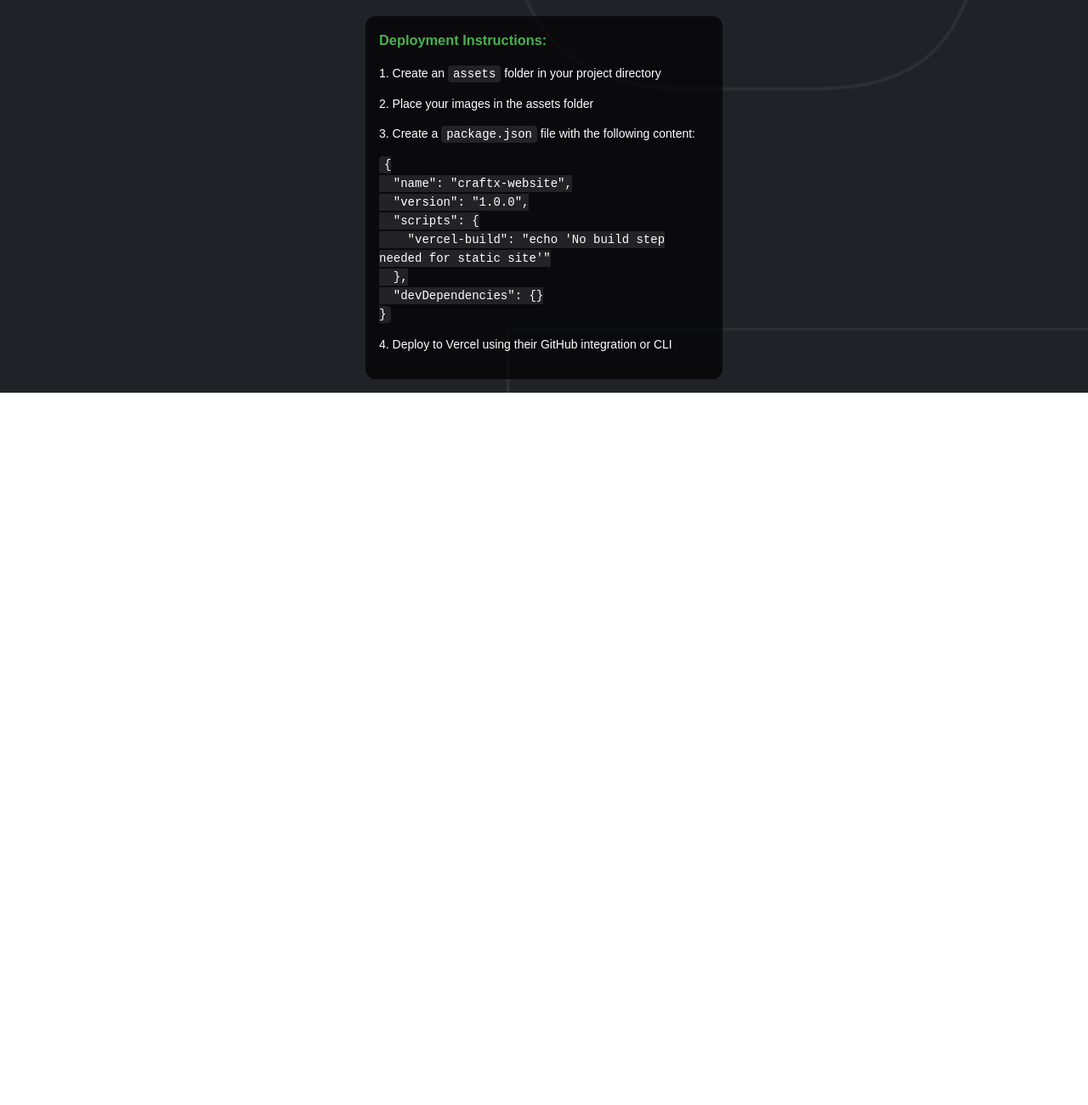
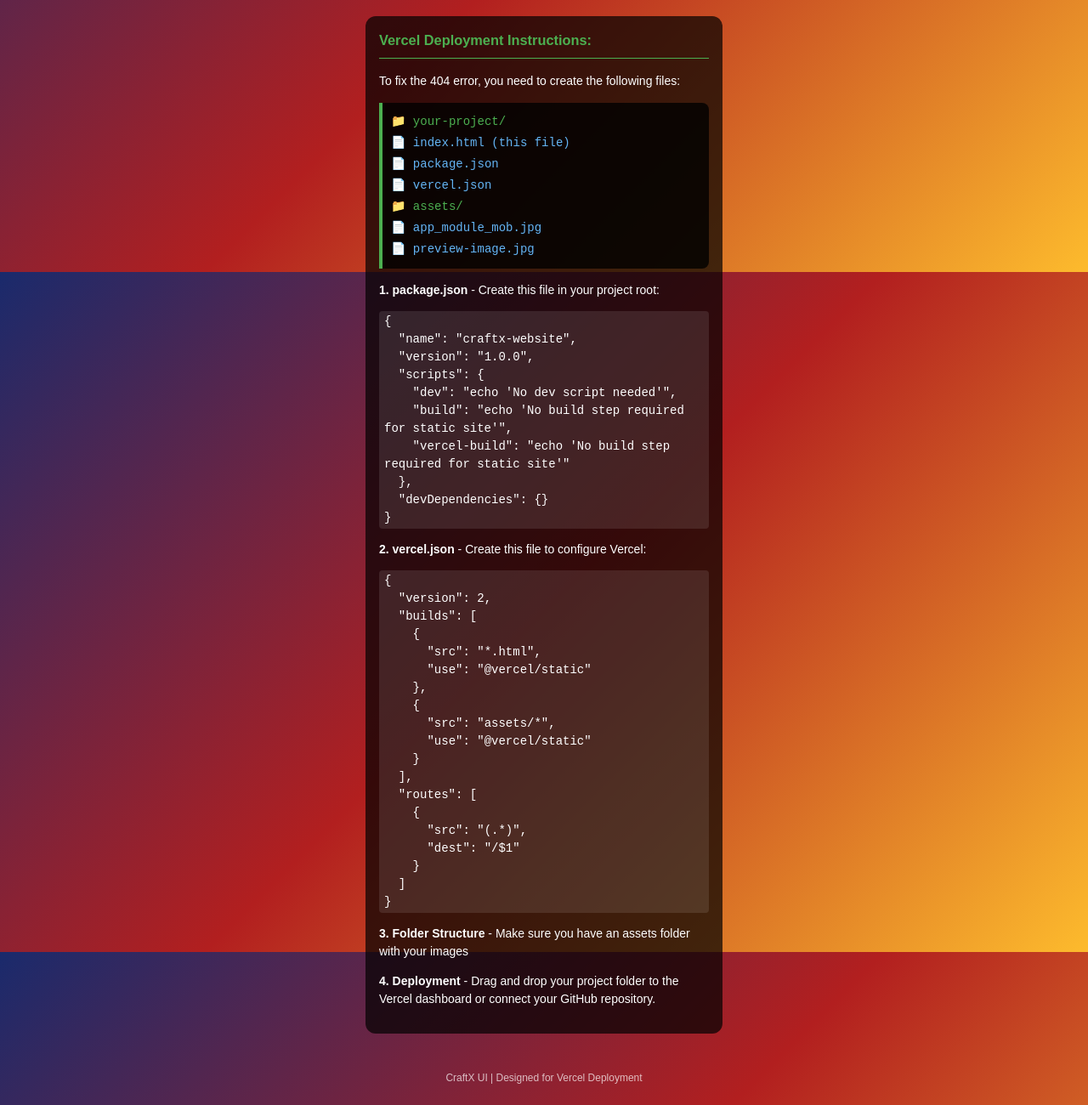
Before and after one commit to LAG-FF/CraftX, a website: page index.html in a window 1280 px wide. Shown: the part 480-1780 px from the top of the page at 85% size. Before the commit the page ends 942 px from the top, so only its background shows below. Drawn offline with Linux system fonts and the light colour scheme.

Commit message:
Update index.html

```diff
--- a/index.html
+++ b/index.html
@@ -8,9 +8,11 @@
         body {
             margin: 0;
             font-family: Arial, sans-serif;
-            background: url("assets/app_module_mob.jpg") no-repeat center center fixed;
+            background: linear-gradient(135deg, #1a2a6c, #b21f1f, #fdbb2d);
             background-size: cover;
+            background-attachment: fixed;
             color: #fff;
+            min-height: 100vh;
         }
 
         .app {
@@ -59,10 +61,14 @@
             background: rgba(0,0,0,0.4);
             font-size: 14px;
             cursor: pointer;
+            transition: all 0.3s ease;
         }
         .tab.active {
             background: rgba(255,255,255,0.2);
             font-weight: bold;
+        }
+        .tab:hover {
+            background: rgba(255,255,255,0.25);
         }
 
         /* Card */
@@ -71,6 +77,7 @@
             border-radius: 16px;
             padding: 16px;
             margin-bottom: 20px;
+            box-shadow: 0 4px 15px rgba(0,0,0,0.3);
         }
         .title {
             text-align: center;
@@ -87,6 +94,13 @@
             justify-content: center;
             font-size: 14px;
             margin-bottom: 12px;
+            overflow: hidden;
+        }
+        .preview-img {
+            width: 100%;
+            height: 100%;
+            object-fit: cover;
+            display: none;
         }
         .card-footer {
             display: flex;
@@ -109,6 +123,10 @@
             border-radius: 14px;
             cursor: pointer;
             color: #fff;
+            transition: all 0.3s ease;
+        }
+        .read-more:hover {
+            background: rgba(255,255,255,0.3);
         }
 
         /* Pagination */
@@ -124,10 +142,14 @@
             border-radius: 12px;
             cursor: pointer;
             font-size: 14px;
+            transition: all 0.3s ease;
         }
         .page.active {
             background: rgba(255,255,255,0.2);
             font-weight: bold;
+        }
+        .page:hover {
+            background: rgba(255,255,255,0.25);
         }
 
         /* Instructions */
@@ -142,11 +164,43 @@
         .instructions h3 {
             margin-top: 0;
             color: #4CAF50;
+            border-bottom: 1px solid #4CAF50;
+            padding-bottom: 8px;
         }
         .instructions code {
             background: rgba(255,255,255,0.1);
             padding: 2px 6px;
             border-radius: 4px;
+            display: block;
+            margin: 10px 0;
+            white-space: pre-wrap;
+            font-family: monospace;
+        }
+        .file-structure {
+            background: rgba(0,0,0,0.8);
+            border-left: 4px solid #4CAF50;
+            padding: 10px;
+            margin: 15px 0;
+            border-radius: 0 8px 8px 0;
+        }
+        .file-structure div {
+            padding: 2px 0;
+            font-family: monospace;
+        }
+        .folder {
+            color: #4CAF50;
+        }
+        .file {
+            color: #64B5F6;
+        }
+
+        /* Footer */
+        .footer {
+            text-align: center;
+            margin-top: 30px;
+            padding: 15px;
+            font-size: 12px;
+            color: rgba(255,255,255,0.7);
         }
     </style>
 </head>
@@ -169,7 +223,10 @@
         <!-- Card -->
         <div class="card">
             <div class="title">MAP NAME</div>
-            <div class="preview">IMAGE WILL SHOW HERE</div>
+            <div class="preview">
+                <div>IMAGE WILL SHOW HERE</div>
+                <img class="preview-img" src="" alt="Preview">
+            </div>
             <div class="card-footer">
                 <div class="user-badge">😁 User111</div>
                 <button class="read-more">Read More</button>
@@ -187,22 +244,78 @@
 
         <!-- Instructions -->
         <div class="instructions">
-            <h3>Deployment Instructions:</h3>
-            <p>1. Create an <code>assets</code> folder in your project directory</p>
-            <p>2. Place your images in the assets folder</p>
-            <p>3. Create a <code>package.json</code> file with the following content:</p>
-            <code>
-            {<br>
-            &nbsp;&nbsp;"name": "craftx-website",<br>
-            &nbsp;&nbsp;"version": "1.0.0",<br>
-            &nbsp;&nbsp;"scripts": {<br>
-            &nbsp;&nbsp;&nbsp;&nbsp;"vercel-build": "echo 'No build step needed for static site'"<br>
-            &nbsp;&nbsp;},<br>
-            &nbsp;&nbsp;"devDependencies": {}<br>
-            }
-            </code>
-            <p>4. Deploy to Vercel using their GitHub integration or CLI</p>
+            <h3>Vercel Deployment Instructions:</h3>
+            <p>To fix the 404 error, you need to create the following files:</p>
+
+            <div class="file-structure">
+                <div class="folder">📁 your-project/</div>
+                <div class="file">   📄 index.html (this file)</div>
+                <div class="file">   📄 package.json</div>
+                <div class="file">   📄 vercel.json</div>
+                <div class="folder">   📁 assets/</div>
+                <div class="file">      📄 app_module_mob.jpg</div>
+                <div class="file">      📄 preview-image.jpg</div>
+            </div>
+
+            <p><strong>1. package.json</strong> - Create this file in your project root:</p>
+            <code>{
+  "name": "craftx-website",
+  "version": "1.0.0",
+  "scripts": {
+    "dev": "echo 'No dev script needed'",
+    "build": "echo 'No build step required for static site'",
+    "vercel-build": "echo 'No build step required for static site'"
+  },
+  "devDependencies": {}
+}</code>
+
+            <p><strong>2. vercel.json</strong> - Create this file to configure Vercel:</p>
+            <code>{
+  "version": 2,
+  "builds": [
+    {
+      "src": "*.html",
+      "use": "@vercel/static"
+    },
+    {
+      "src": "assets/*",
+      "use": "@vercel/static"
+    }
+  ],
+  "routes": [
+    {
+      "src": "(.*)",
+      "dest": "/$1"
+    }
+  ]
+}</code>
+
+            <p><strong>3. Folder Structure</strong> - Make sure you have an assets folder with your images</p>
+
+            <p><strong>4. Deployment</strong> - Drag and drop your project folder to the Vercel dashboard or connect your GitHub repository.</p>
+        </div>
+
+        <div class="footer">
+            CraftX UI | Designed for Vercel Deployment
         </div>
     </div>
+
+    <script>
+        // Simple tab functionality
+        document.querySelectorAll('.tab').forEach(tab => {
+            tab.addEventListener('click', () => {
+                document.querySelectorAll('.tab').forEach(t => t.classList.remove('active'));
+                tab.classList.add('active');
+            });
+        });
+
+        // Simple pagination functionality
+        document.querySelectorAll('.page').forEach(page => {
+            page.addEventListener('click', () => {
+                document.querySelectorAll('.page').forEach(p => p.classList.remove('active'));
+                page.classList.add('active');
+            });
+        });
+    </script>
 </body>
 </html>
```
